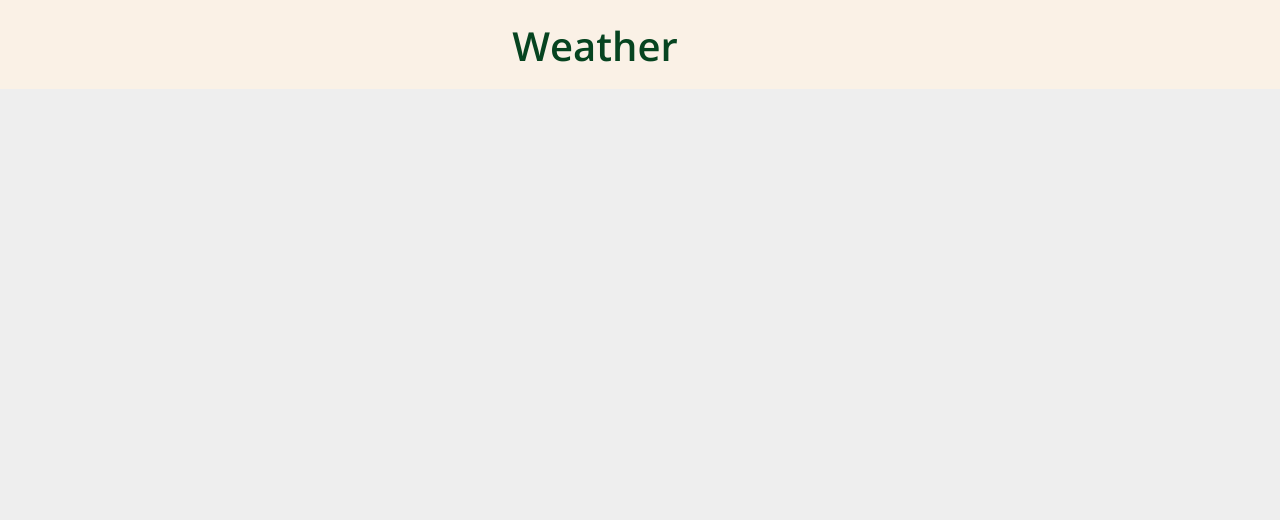
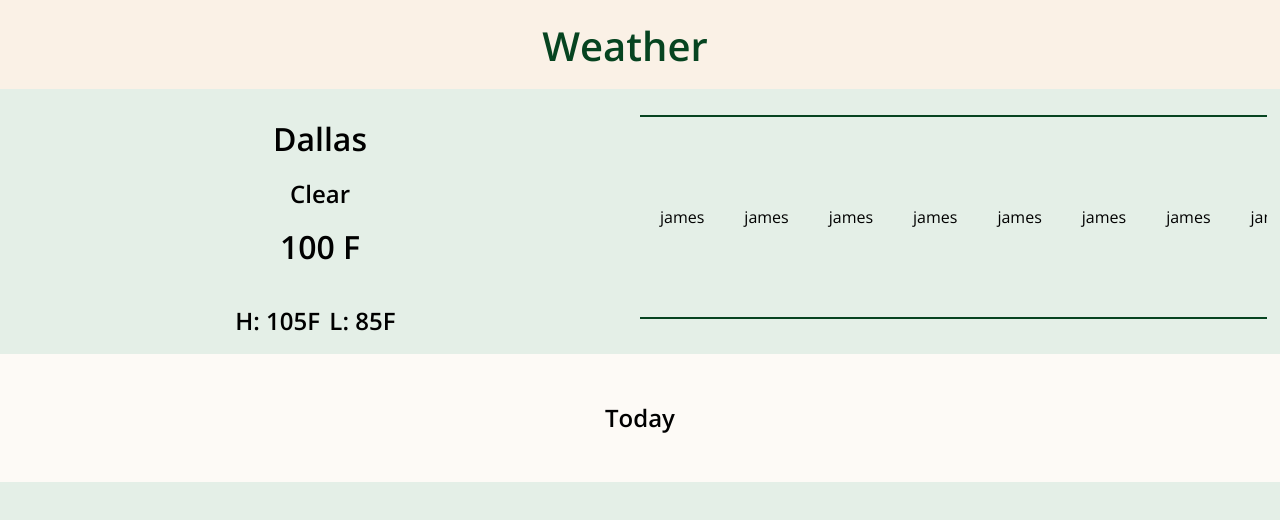
Before and after one commit to Jameslo599/weather_app, a website built with webpack: page dist/index.html in a window 1280 px wide. Built offline with nearby package versions, Linux system fonts and the light colour scheme; some icons are missing.

Commit message:
designed top half of page. Also implemented a scrollable multi-day forecast div

```diff
--- /dev/null
+++ b/src/body-elements.js
@@ -0,0 +1,44 @@
+import { makeElement, elementMethods} from "./make-elements";
+
+const generateMainDisplay = () => {
+	const cityDisplay = makeElement({type: 'div', id: 'cityDiv', className: 'main'});
+		const city = makeElement({type: 'h1', id: 'cityName', className: ''});
+		city.innerHTML = 'Dallas'
+		cityDisplay.appendChild(city);
+		const condition = makeElement({type: 'h2', id: 'conditionName', className: ''})
+		condition.innerHTML = 'Clear'
+		const temperature = makeElement({type: 'h1', id: 'mainTemperature', className: ''})
+		temperature.innerHTML = '100 F'
+		const minMaxHolder = makeElement({type: 'div', id: 'minMaxHolder', className: ''})
+		const highTemp = makeElement({type: 'h2', id: 'mainHigh', className: 'minMax'})
+		highTemp.innerHTML = 'H: 105F'
+		minMaxHolder.appendChild(highTemp)
+		const lowTemp = makeElement({type: 'h2', id: 'mainLow', className: 'minMax'})
+		lowTemp.innerHTML = 'L: 85F'
+		minMaxHolder.appendChild(lowTemp)
+		const cityArray = [city, condition, temperature, minMaxHolder];
+
+
+
+	const forecastDisplay = makeElement({type: 'div', id: 'forecastDiv', className: 'main'});
+		const forecastHolder = makeElement({type: 'div', id: 'forecastHolder', className: ''})
+		forecastDisplay.appendChild(forecastHolder);
+		for (let i = 0; i<=30; i += 1) {
+			const forecast = makeElement({type: 'p', id: `forecast${i}`, className: 'forecast'});
+			forecastHolder.appendChild(forecast);
+			forecast.innerHTML = 'james'
+		}
+	const descriptionDisplay = makeElement({type: 'div', id: 'descriptionDiv', className: 'description'});
+		const description = makeElement({type: 'h2', id: 'description', className: ''});
+		description.innerHTML = 'Today'
+		descriptionDisplay.appendChild(description);
+	const divArray = [cityDisplay, forecastDisplay, descriptionDisplay];
+	divArray.forEach(element => {
+		elementMethods(element).appendToBody('grid')
+	});
+	cityArray.forEach(element => {
+		elementMethods(element).appendToBody('cityDiv')
+	});
+};
+
+export default generateMainDisplay;
--- a/src/index.js
+++ b/src/index.js
@@ -1,5 +1,7 @@
+import generateMainDisplay from "./body-elements";
 import { makeNavbar } from "./navbar";
 
 (function() {
 	makeNavbar();
+	generateMainDisplay();
 })();
--- a/src/make-elements.js
+++ b/src/make-elements.js
@@ -9,4 +9,9 @@ const makeElement = ({
 	return element;
   };
 
-  export default makeElement
+  const elementMethods = (element) => {
+	const appendToBody = (destination) => document.getElementById(destination).appendChild(element);
+	return {appendToBody};
+  };
+
+  export {makeElement, elementMethods}
--- a/src/navbar.js
+++ b/src/navbar.js
@@ -1,4 +1,4 @@
-import makeElement from "./make-elements";
+import { makeElement } from "./make-elements";
 
 const content = document.getElementById("content");
 
```
Also changed, not shown: dist/css/main.css, dist/index.html, dist/main.js.
